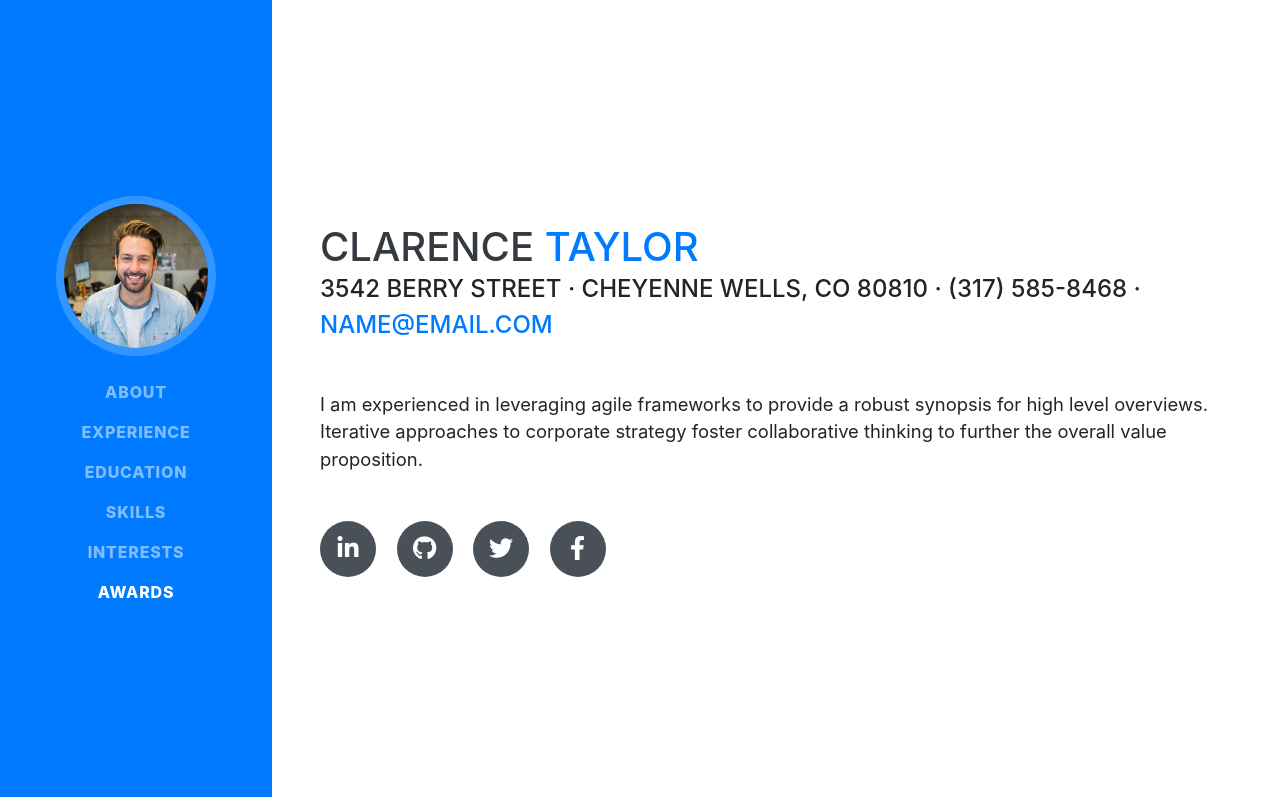
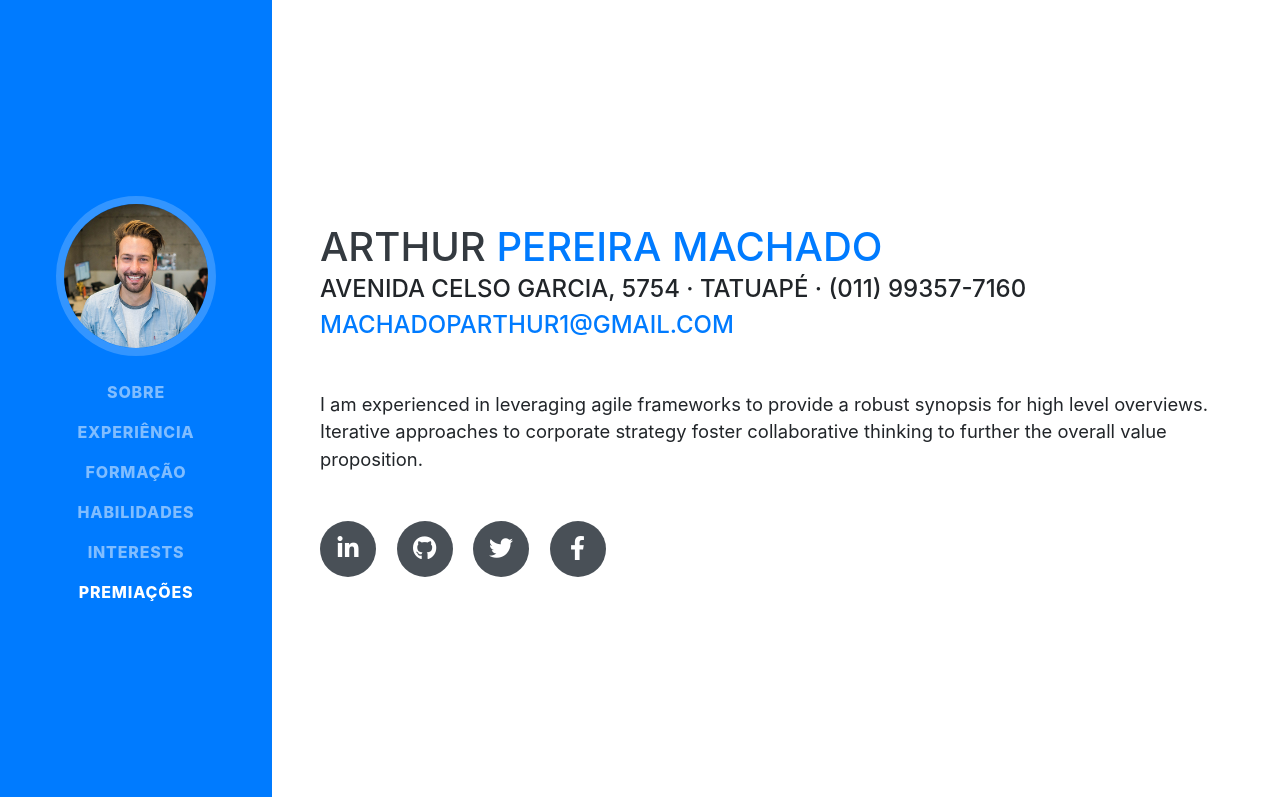
Before and after one commit to ArthurPMachado/Portfolio, a website with bundled scripts: page index.html in a window 1280 px wide. Shown: the top 797 px of the page. Built offline with nearby package versions, Linux system fonts and the light colour scheme; a web font is replaced by a local one.

Commit message:
Change name, mail, address and menu

```diff
--- a/index.html
+++ b/index.html
@@ -8,7 +8,7 @@
   <meta name="description" content="">
   <meta name="author" content="">
 
-  <title>Resume - Start Bootstrap Theme</title>
+  <title>Curriculo - Arthur Pereira Machado</title>
 
   <!-- Bootstrap core CSS -->
   <link href="vendor/bootstrap/css/bootstrap.min.css" rel="stylesheet">
@@ -27,7 +27,7 @@
 
   <nav class="navbar navbar-expand-lg navbar-dark bg-primary fixed-top" id="sideNav">
     <a class="navbar-brand js-scroll-trigger" href="#page-top">
-      <span class="d-block d-lg-none">Clarence Taylor</span>
+      <span class="d-block d-lg-none">Arthur Pereira Machado</span>
       <span class="d-none d-lg-block">
         <img class="img-fluid img-profile rounded-circle mx-auto mb-2" src="img/profile.jpg" alt="">
       </span>
@@ -38,22 +38,22 @@
     <div class="collapse navbar-collapse" id="navbarSupportedContent">
       <ul class="navbar-nav">
         <li class="nav-item">
-          <a class="nav-link js-scroll-trigger" href="#about">About</a>
+          <a class="nav-link js-scroll-trigger" href="#about">Sobre</a>
         </li>
         <li class="nav-item">
-          <a class="nav-link js-scroll-trigger" href="#experience">Experience</a>
+          <a class="nav-link js-scroll-trigger" href="#experience">Experiência</a>
         </li>
         <li class="nav-item">
-          <a class="nav-link js-scroll-trigger" href="#education">Education</a>
+          <a class="nav-link js-scroll-trigger" href="#education">Formação</a>
         </li>
         <li class="nav-item">
-          <a class="nav-link js-scroll-trigger" href="#skills">Skills</a>
+          <a class="nav-link js-scroll-trigger" href="#skills">Habilidades</a>
         </li>
         <li class="nav-item">
           <a class="nav-link js-scroll-trigger" href="#interests">Interests</a>
         </li>
         <li class="nav-item">
-          <a class="nav-link js-scroll-trigger" href="#awards">Awards</a>
+          <a class="nav-link js-scroll-trigger" href="#awards">Premiações</a>
         </li>
       </ul>
     </div>
@@ -63,11 +63,11 @@
 
     <section class="resume-section p-3 p-lg-5 d-flex align-items-center" id="about">
       <div class="w-100">
-        <h1 class="mb-0">Clarence
-          <span class="text-primary">Taylor</span>
+        <h1 class="mb-0">Arthur
+          <span class="text-primary">Pereira Machado</span>
         </h1>
-        <div class="subheading mb-5">3542 Berry Street · Cheyenne Wells, CO 80810 · (317) 585-8468 ·
-          <a href="mailto:name@email.com">name@email.com</a>
+        <div class="subheading mb-5">Avenida Celso Garcia, 5754 · Tatuapé · (011) 99357-7160
+          <a href="mailto:name@email.com">machadoparthur1@gmail.com</a>
         </div>
         <p class="lead mb-5">I am experienced in leveraging agile frameworks to provide a robust synopsis for high level overviews. Iterative approaches to corporate strategy foster collaborative thinking to further the overall value proposition.</p>
         <div class="social-icons">
```
